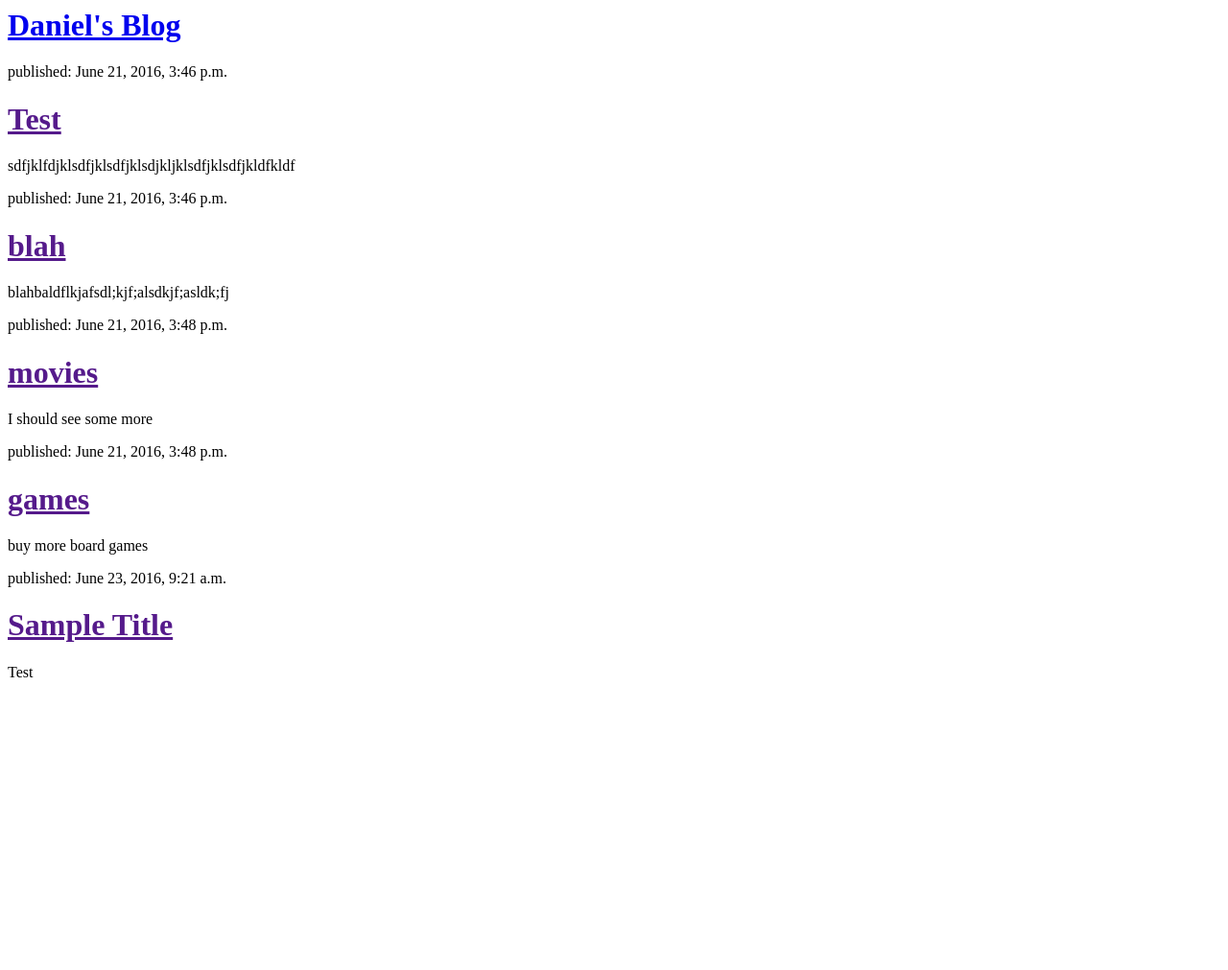
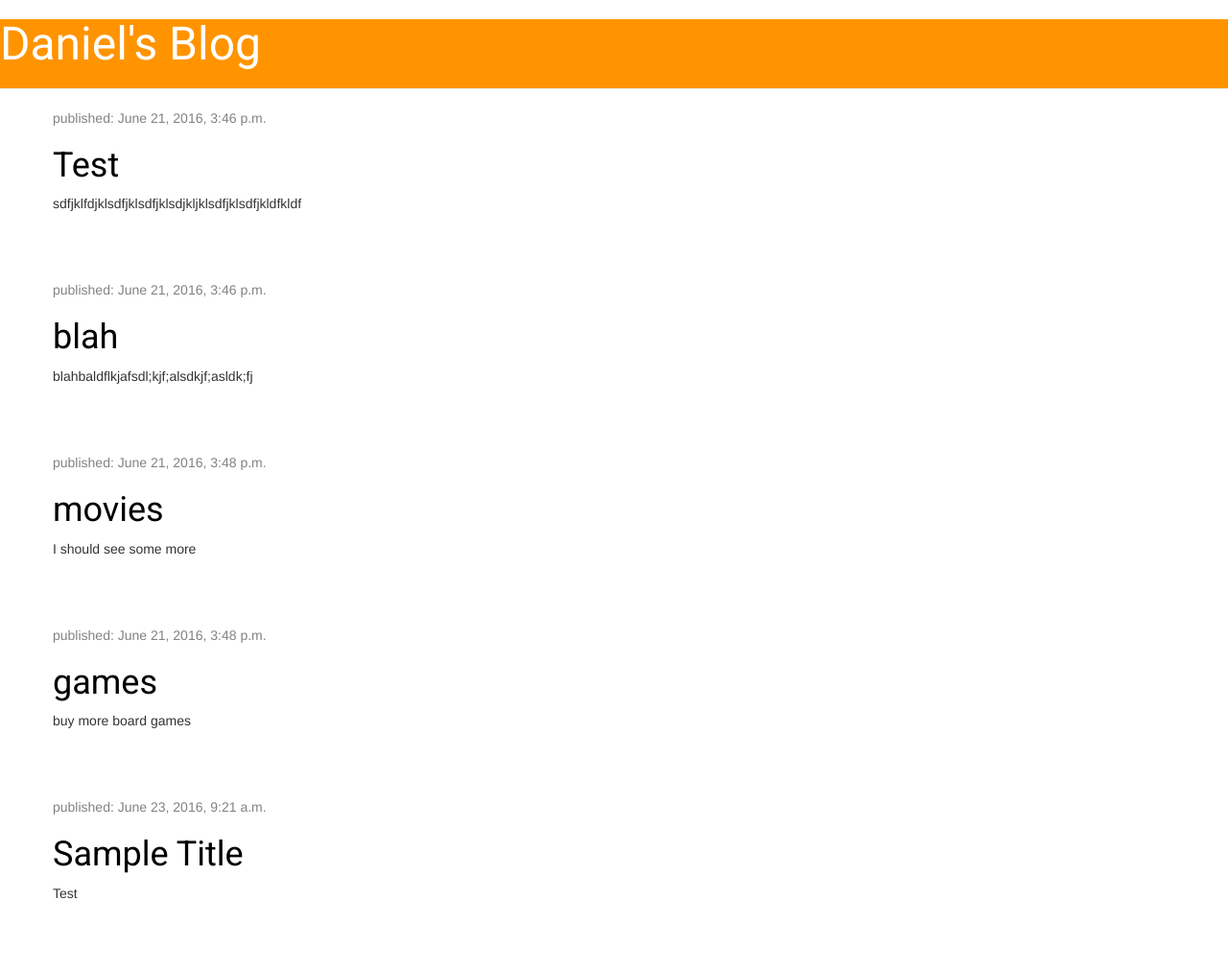
Before and after one commit to dannydrink/my-first-blog, a Django app: page / in a window 1280 px wide. Shown: the whole page at 96% size. Before the commit the page ends 706 px from the top, so only its background shows below. Run offline with Django 3.2, Linux system fonts and the light colour scheme; data comes from the database, SQL or seed files in the repository; some libraries are stand-ins or nearby versions.

Commit message:
Added view and template for detailed blog post as well as CSS for the site.

```diff
--- /dev/null
+++ b/blog/static/css/blog.css
@@ -0,0 +1,55 @@
+h1 a {
+    color: #FCA205;
+    font-family: 'Roboto';
+}
+
+body {
+    padding-left: 0px;
+    }
+
+.page-header {
+    background-color: #ff9400;
+    margin-top: 0;
+    px 20px 40px;
+}
+
+.page-header h1, .page-header h1 a, .page-header h1 a:visited, .page-header h1 a:active {
+    color: #ffffff;
+    font-size: 36pt;
+    text-decoration: none;
+}
+
+.content {
+    margin-left: 40px;
+}
+
+h1, h2, h3, h4 {
+    font-family: 'Roboto';
+}
+
+.date {
+    color: #828282;
+}
+
+.save {
+    float: right;
+}
+
+.post-form textarea, .post-form input {
+    width: 100%;
+}
+
+.top-menu, .top-menu:hover, .top-menu:visited {
+    color: #ffffff;
+    float: right;
+    font-size: 26pt;
+    margin-right: 20px;
+}
+
+.post {
+    margin-bottom: 70px;
+}
+
+.post h1 a, .post h1 a:visited {
+    color: #000000;
+}
--- /dev/null
+++ b/blog/templates/blog/base.html
@@ -0,0 +1,23 @@
+{% load staticfiles %}
+<html>
+    <head>
+        <title>Daniel's blog</title>
+        <link rel="stylesheet" href="//maxcdn.bootstrapcdn.com/bootstrap/3.2.0/css/bootstrap.min.css">
+        <link rel="stylesheet" href="//maxcdn.bootstrapcdn.com/bootstrap/3.2.0/css/bootstrap-theme.min.css">
+        <link rel="stylesheet" href="{% static 'css/blog.css/' %}">
+        <link href='https://fonts.googleapis.com/css?family=Roboto' rel='stylesheet' type='text/css'>
+    </head>
+    <body>
+         <div class="page-header">
+        <h1><a href="/">Daniel's Blog</a></h1>
+        </div>
+        <div class="content container">
+            <div class="row">
+                <div class="col-md-8">
+                {% block content %}
+                {% endblock %}
+                </div>
+            </div>
+        </div>
+    </body>
+</html>
--- a/blog/templates/blog/post_list.html
+++ b/blog/templates/blog/post_list.html
@@ -1,18 +1,13 @@
-<html>
-    <head>
-        <title>Daniel's blog</title>
-    </head>
-    <body>
-        <div>
-            <h1><a href="/">Daniel's Blog</a></h1>
+{% extends 'blog/base.html' %}
+
+{% block content %}
+    {% for post in posts %}
+        <div class="post">
+            <div class="date">
+                <p>published: {{ post.published_date }}</p>
+            </div>
+            <h1><a href="{% url 'post_detail' pk=post.pk %}">{{ post.title }}</a></h1>
+            <p>{{ post.text|linebreaksbr }}</p>
         </div>
-
-        {% for post in posts %}
-            <div>
-                <p>published: {{ post.published_date }}</p>
-                <h1><a href="">{{ post.title }}</a></h1>
-                <p>{{ post.text|linebreaksbr }}</p>
-            </div>
-        {% endfor %}
-    </body>
-</html>
+    {% endfor %}
+{% endblock %}
--- a/blog/urls.py
+++ b/blog/urls.py
@@ -4,4 +4,5 @@ from . import views
 
 urlpatterns = [
     url(r'^$', views.post_list, name='post_list'),
+    url(r'^post/(?P<pk>\d+)/$', views.post_detail, name='post_detail'),
 ]
--- a/blog/views.py
+++ b/blog/views.py
@@ -1,9 +1,14 @@
 from django.shortcuts import render
 from django.utils import timezone
 from .models import Post
+from django.shortcuts import render, get_object_or_404
 
 
 # Create your views here.
 def post_list(request):
     posts = Post.objects.filter(published_date__lte=timezone.now()).order_by('published_date')
     return render(request, 'blog/post_list.html', {'posts': posts})
+
+def post_detail(request, pk):
+    post = get_object_or_404(Post, pk=pk)
+    return render(request, 'blog/post_detail.html', {'post': post})
```
Also changed, not shown: blog/templates/blog/post_detail.html (added, +13 -0 lines).
